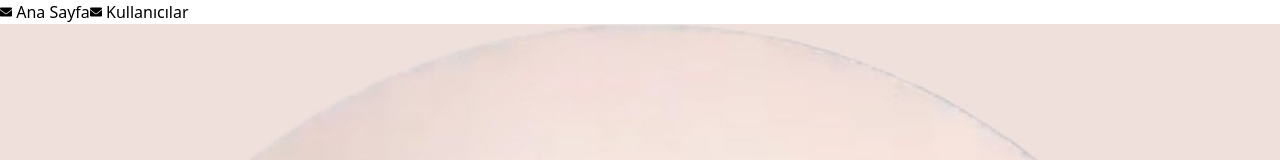
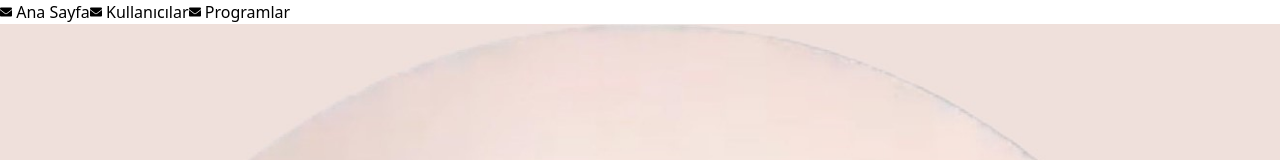
Before and after one commit to MobvenTeam1/FitAI-front-end-app-react.ts, a React (Vite) app: page / in a window 1280 px wide. Shown: the top 160 px of the page. Built offline with nearby package versions, Linux system fonts and the light colour scheme; sample sign-in values are in the browser's storage.

Commit message:
route and langs updated

```diff
--- a/src/locales/langs/english/translation.json
+++ b/src/locales/langs/english/translation.json
@@ -1,4 +1,5 @@
 {
   "home": "Home",
-  "users": "Users"
+  "users": "Users",
+  "programs": "Programs"
 }
--- a/src/locales/langs/french/translation.json
+++ b/src/locales/langs/french/translation.json
@@ -1,4 +1,5 @@
 {
     "home": "Accueil",
-    "users": "Utilisateurs"
+    "users": "Utilisateurs",
+    "programs": "Programmes"
 }
--- a/src/locales/langs/spanish/translation.json
+++ b/src/locales/langs/spanish/translation.json
@@ -1,4 +1,5 @@
 {
     "home": "Inicio",
-    "users": "Usuarios"
+    "users": "Usuarios",
+    "programs": "Programas"
 }
--- a/src/locales/langs/turkish/translation.json
+++ b/src/locales/langs/turkish/translation.json
@@ -1,4 +1,5 @@
 {
     "home": "Ana Sayfa",
-    "users": "Kullanıcılar"
+    "users": "Kullanıcılar",
+    "programs": "Programlar"
 }
--- /dev/null
+++ b/src/pages/dashboard/Programs.tsx
@@ -0,0 +1,7 @@
+export const Programs: React.FC = () => {
+  return (
+    <div>
+      <h1>Program</h1>
+    </div>
+  );
+};
--- a/src/routes/dashboard-navigation.tsx
+++ b/src/routes/dashboard-navigation.tsx
@@ -14,4 +14,9 @@ export const DashboardNavigation = [
     path: paths.dashboard.users.root,
     icon: ICONS.home,
   },
+  {
+    title: "programs",
+    path: paths.dashboard.programs,
+    icon: ICONS.home,
+  },
 ];
--- a/src/routes/paths.tsx
+++ b/src/routes/paths.tsx
@@ -3,9 +3,11 @@ interface DashboardPaths {
   users: {
     root: string;
   };
+  programs: string;
 }
 
 interface AuthPaths {
+  root: string;
   login: string;
   register: string;
   forgotPassword: string;
@@ -23,11 +25,13 @@ export const paths: Paths = {
     users: {
       root: "/users",
     },
+    programs: "/programs",
   },
   auth: {
-    login: "/login",
-    register: "/register",
-    forgotPassword: "/forgot-password",
-    resetPassword: "/reset-password",
+    root: "auth",
+    login: "login",
+    register: "register",
+    forgotPassword: "forgot-password",
+    resetPassword: "reset-password",
   },
 };
```
Also changed, not shown: src/routes/routes.tsx (+12 -6 lines).
